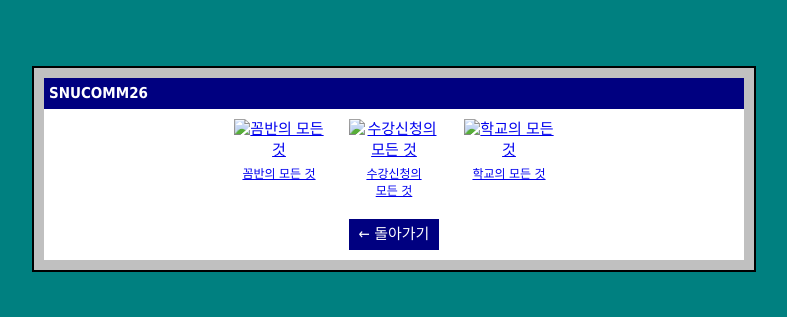
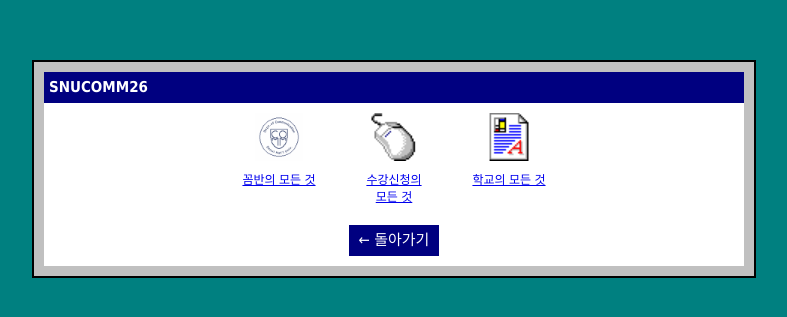
Before and after one commit to sumvacaxion/AllAboutSNUCOMM26, a plain HTML site: page index.html in a window 1280 px wide. Shown: the part 251-568 px from the top of the page, without its empty margins (246-1033 px from the left). Drawn offline with Linux system fonts and the light colour scheme.

Commit message:
Update index.html

```diff
--- a/index.html
+++ b/index.html
@@ -15,14 +15,14 @@
 
                 <div class="icon">
                     <a href="kkomban.html">
-                        <img src="./icons/comm.png" alt="꼼반의 모든 것">
+                        <img src="./comm.png" alt="꼼반의 모든 것">
                         <div class="label">꼼반의 모든 것</div>
                     </a>
                 </div>
 
                 <div class="icon">
                     <a href="register.html">
-                        <img src="./icons/regis.png" alt="수강신청의
+                        <img src="./regis.png" alt="수강신청의
 모든 것">
                         <div class="label">수강신청의
 모든 것</div>
@@ -31,7 +31,7 @@
 
                 <div class="icon">
                     <a href="school.html">
-                        <img src="./icons/school.png" alt="학교의 모든 것">
+                        <img src="./school.png" alt="학교의 모든 것">
                         <div class="label">학교의 모든 것</div>
                     </a>
                 </div>
```
